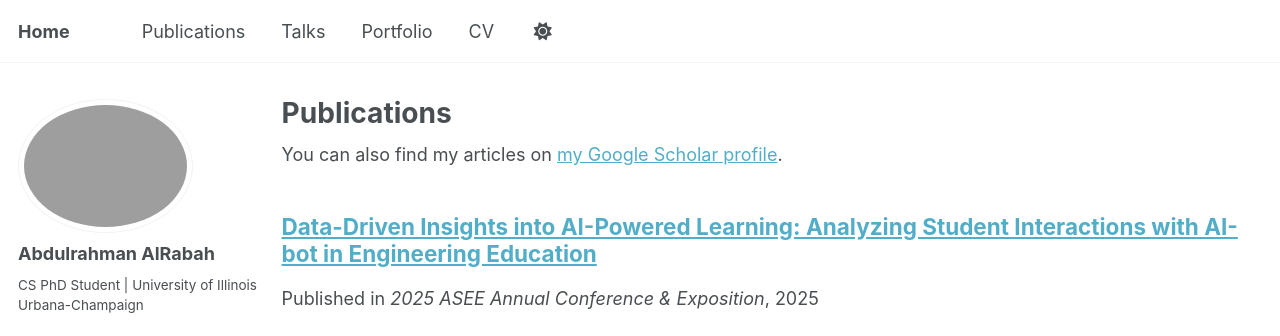
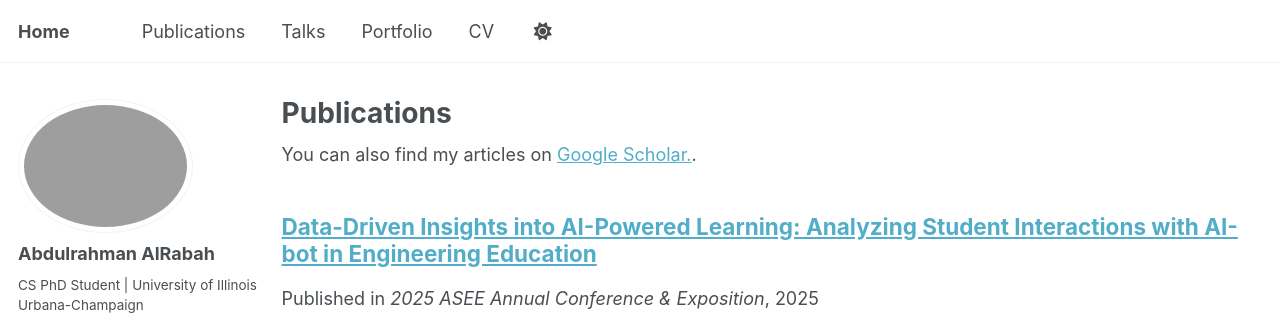
Before and after one commit to aalrabah/aalrabah.github.io, a Jekyll site: the page built from _pages/publications.html, in a window 1280 px wide and 900 px high. Shown: the top 336 px of the window. Built offline with Jekyll 4.4.1, drawn with Linux system fonts in a browser that asks for light colours; some web fonts are replaced; a script that is not in the unit is left out.

Commit message:
Update Google Scholar link text for clarity

```diff
--- a/_pages/publications.html
+++ b/_pages/publications.html
@@ -6,7 +6,7 @@ author_profile: true
 ---
 
 {% if site.author.googlescholar %}
-  <div class="wordwrap">You can also find my articles on <a href="{{https://scholar.google.com/citations?user=59V4YHEAAAAJ&hl=en}}">my Google Scholar profile</a>.</div>
+  <div class="wordwrap">You can also find my articles on <a href="{{https://scholar.google.com/citations?user=59V4YHEAAAAJ&hl=en}}">Google Scholar.</a>.</div>
 {% endif %}
 
 {% include base_path %}
```
